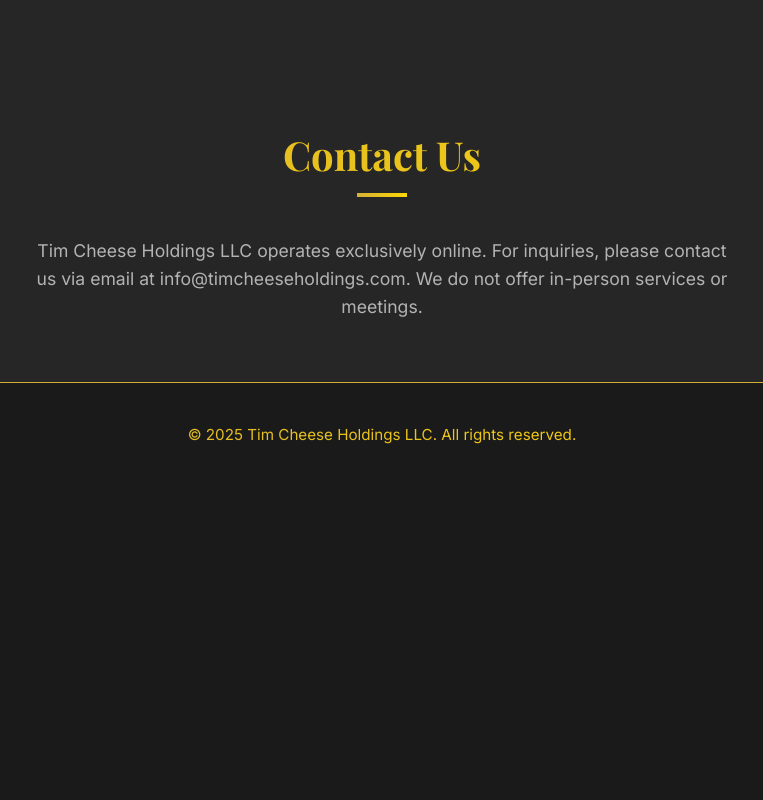
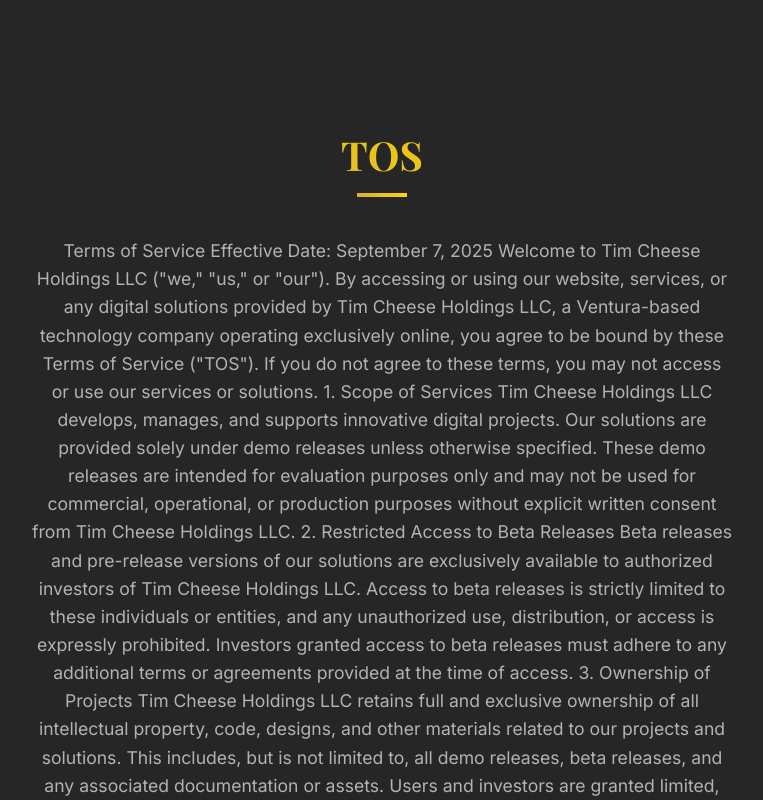
Before and after one commit to Not-ter/TimCheeseSite, a plain HTML site: page index.html in a window 1280 px wide. Shown: the part 1620-2420 px from the top of the page, without its empty margins (258-1021 px from the left). Before the commit the page ends 2107 px from the top, so only its background shows below. Drawn offline with nearby package versions, Linux system fonts and the light colour scheme.

Commit message:
Update index.html

```diff
--- a/index.html
+++ b/index.html
@@ -282,7 +282,7 @@
     <nav>
         <ul>
             <li><a href="projects.html">Projects</a></li>
-            <li><a href="#contact">Contact</a></li>
+            <li><a href="#contact">Terms of Service</a></li>
         </ul>
     </nav>
 
@@ -306,8 +306,73 @@
 
     <!-- Contact Section: Elegant, centered, with a dark background -->
     <section id="contact">
-        <h2>Contact Us</h2>
-        <p>Tim Cheese Holdings LLC operates exclusively online. For inquiries, please contact us via email at info@timcheeseholdings.com. We do not offer in-person services or meetings.</p>
+        <h2>TOS</h2>
+        <p>Terms of Service
+
+Effective Date: September 7, 2025
+
+Welcome to Tim Cheese Holdings LLC ("we," "us," or "our"). By accessing or using our website, services, or any digital solutions provided by Tim Cheese Holdings LLC, a Ventura-based technology company operating exclusively online, you agree to be bound by these Terms of Service ("TOS"). If you do not agree to these terms, you may not access or use our services or solutions.
+
+1. Scope of Services
+
+Tim Cheese Holdings LLC develops, manages, and supports innovative digital projects. Our solutions are provided solely under demo releases unless otherwise specified. These demo releases are intended for evaluation purposes only and may not be used for commercial, operational, or production purposes without explicit written consent from Tim Cheese Holdings LLC.
+
+2. Restricted Access to Beta Releases
+
+Beta releases and pre-release versions of our solutions are exclusively available to authorized investors of Tim Cheese Holdings LLC. Access to beta releases is strictly limited to these individuals or entities, and any unauthorized use, distribution, or access is expressly prohibited. Investors granted access to beta releases must adhere to any additional terms or agreements provided at the time of access.
+
+3. Ownership of Projects
+
+Tim Cheese Holdings LLC retains full and exclusive ownership of all intellectual property, code, designs, and other materials related to our projects and solutions. This includes, but is not limited to, all demo releases, beta releases, and any associated documentation or assets. Users and investors are granted limited, non-exclusive, non-transferable licenses to access or use our solutions solely for their intended purposes (e.g., demo evaluation or investor beta testing). No ownership rights are transferred under any circumstances.
+
+4. Use Restrictions
+
+You may not:
+
+
+
+
+
+Modify, reverse-engineer, decompile, or attempt to derive the source code of our solutions.
+
+
+
+Distribute, sublicense, or share demo or beta releases with unauthorized parties.
+
+
+
+Use our solutions for any purpose other than their explicitly stated intent (e.g., demo evaluation or investor beta testing).
+
+
+
+Attempt to gain unauthorized access to our systems, networks, or solutions. Violation of these restrictions may result in immediate termination of access and potential legal action.
+
+5. Intellectual Property
+
+All content, including but not limited to software, designs, text, graphics, and other materials provided through our website or solutions, is the sole property of Tim Cheese Holdings LLC or its licensors. Unauthorized use of our intellectual property is strictly prohibited and may result in legal action.
+
+6. Limitation of Liability
+
+Our solutions are provided "as is" without warranties of any kind, express or implied, including but not limited to warranties of merchantability, fitness for a particular purpose, or non-infringement. Tim Cheese Holdings LLC shall not be liable for any direct, indirect, incidental, special, or consequential damages arising from the use or inability to use our solutions, even if advised of the possibility of such damages.
+
+7. Termination
+
+We reserve the right to terminate or suspend access to our solutions or website at our sole discretion, without notice, for any conduct that we believe violates these TOS or is harmful to our interests or those of other users.
+
+8. Governing Law
+
+These TOS shall be governed by and construed in accordance with the laws of the State of California, United States, without regard to its conflict of law principles. Any disputes arising under these TOS shall be resolved in the state or federal courts located in Ventura County, California.
+
+9. Changes to the Terms
+
+We may update these TOS from time to time to reflect changes in our practices or legal requirements. The updated version will be posted on our website with the effective date. Continued use of our services after such changes constitutes your acceptance of the revised terms.
+
+10. Contact Information
+
+For questions or concerns regarding these Terms of Service, please contact us at info@timcheeseholdings.com. As an online-only company, we do not offer in-person services or meetings.
+
+By using our website or solutions, you acknowledge that you have read, understood, and agree to be bound by these Terms of Service.
+</p>
     </section>
 
     <!-- Footer: Timeless with shining gold accents -->
```
